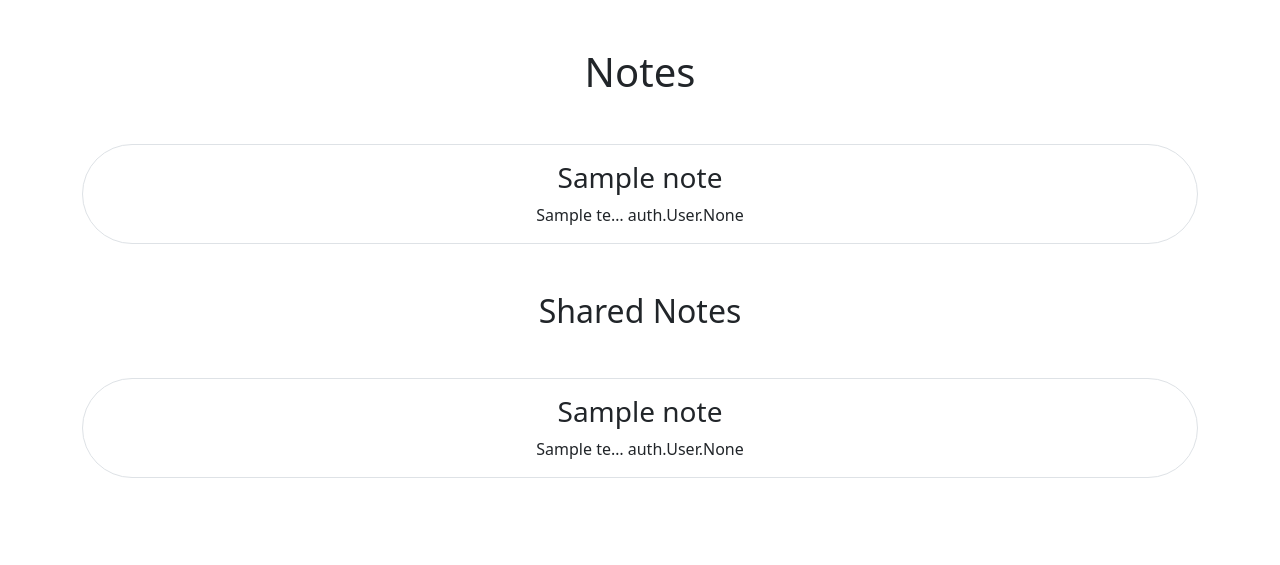
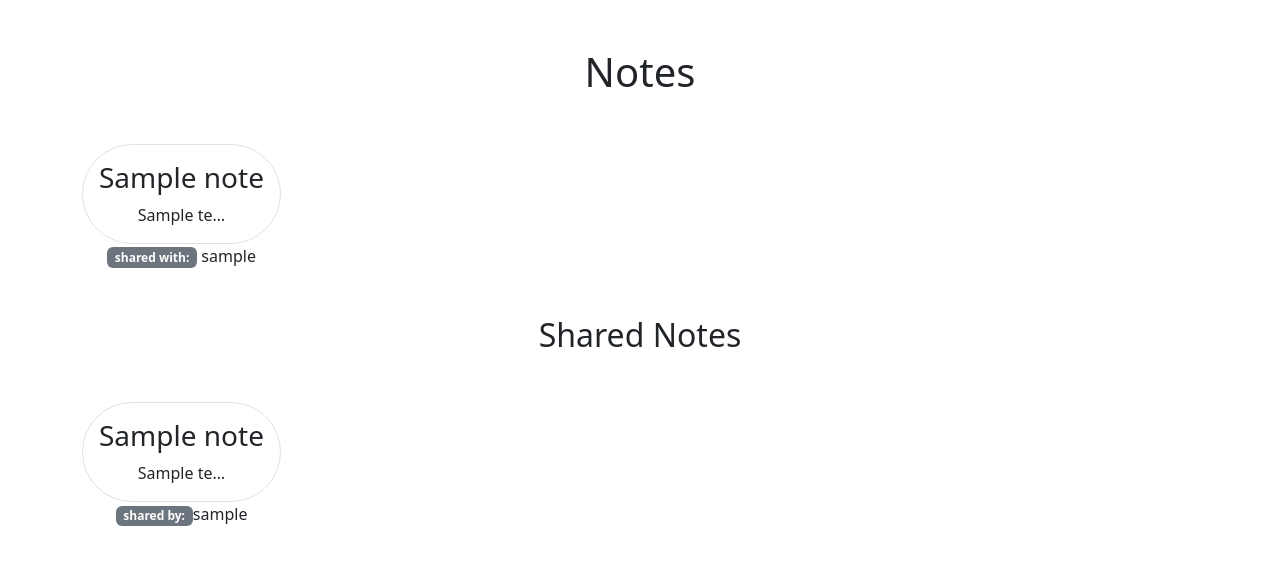
Before and after one commit to majortank/smartnotes, a Django app: page /smart/notes in a window 1280 px wide. Shown: the part 56-621 px from the top of the page. Run offline with Django 5.2, Linux system fonts and the light colour scheme; a user stored in the database is signed in; tables that the repository leaves empty hold one stand-in row (values such as "Sample post").

Commit message:
Add functionality to show whom created or shared note.

```diff
--- a/notes/templates/notes/notes_list.html
+++ b/notes/templates/notes/notes_list.html
@@ -4,24 +4,25 @@
     <h1 class='my-5'>Notes</h1>
     <div class='row row-cols3 g-2'>
         {% for note in notes %}
-        <div class='col'>
+        <div class='col col-md-auto'>
             <div class='p-3 border rounded-pill'>
                 <a href="{% url 'notes.detail' pk=note.id %}" class='text-dark text-decoration-none'><h3>{{note.title}}</h3></a>
                 {{ note.text|truncatechars:10}}
-                {{ note.shared_with }}
+
             </div>
+            <span class="badge text-bg-secondary">shared with:</span> {{ note.shared_with.all|join:"," }}
         </div>
         {% endfor %}
     </div>
     <h2 class='my-5'>Shared Notes</h2>
     <div class='row row-cols3 g-2'>
         {% for note in shared_notes %}
-        <div class='col'>
+        <div class='col col-md-auto'>
             <div class='p-3 border rounded-pill'>
                 <a href="{% url 'notes.detail' pk=note.id %}" class='text-dark text-decoration-none'><h3>{{note.title}}</h3></a>
                 {{ note.text|truncatechars:10}}
-                {{ note.shared_with }}
             </div>
+            <span class="badge text-bg-secondary">shared by:</span>{{note.user}}
         </div>
         {% endfor %}
     </div>
--- a/notes/views.py
+++ b/notes/views.py
@@ -25,6 +25,7 @@ class NotesListView(LoginRequiredMixin, ListView):
     def get_context_data(self, **kwargs):
         context = super().get_context_data(**kwargs)
         context['shared_notes'] = Notes.objects.filter(shared_with=self.request.user)
+        context['shared_by'] = Notes.objects.filter(user=self.request.user)
         return context
 
 
```
Also changed, not shown: notes/templates/notes/notes_detail.html (+6 -1 lines).
